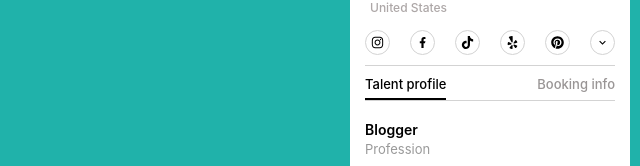
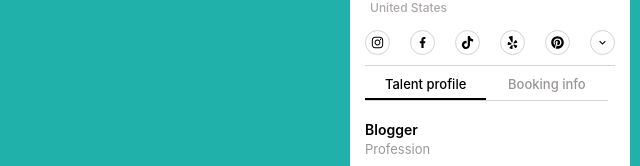
Before and after one commit to Zaibi727/Collection-of-Designs, a React (Create React App) app: page / in a window 1280 px wide. Shown: the part 466-632 px from the top of the page, without its empty margins (640-1280 px from the left). Built offline with nearby package versions, Linux system fonts and the light colour scheme.

Commit message:
tab error resolve

```diff
--- a/src/components/ModalWithTab/modalwithtab.module.css
+++ b/src/components/ModalWithTab/modalwithtab.module.css
@@ -81,11 +81,31 @@
     border-bottom: 1px solid lightgray;
 }
 .ttt{
-    font-size: 16px !important;
+    font-size: 14px !important;
     width: 50% !important;
     text-align: center !important;
 }
 /*--last-portion-portfoilio--instgram--*/
+.tabdiv{
+    width: 97%;
+    text-align: center !important;
+    display: flex;
+    justify-content: space-between;
+    border-bottom: 1px solid lightgray;
+    padding: 0px 0px;
+}
+.left{
+    font-size: 13px;
+    font-weight: 500;
+    cursor: pointer;
+    width: 50%;
+}
+.right{
+    cursor: pointer;
+    font-size: 13px;
+    font-weight: 500;
+    width: 50%;
+}
 *{
     padding: 0px;
     margin: 0px;
@@ -202,22 +222,6 @@
     padding: 10px 15px;
 
 }
-.tabdiv{
-    display: flex;
-    justify-content: space-between;
-    border-bottom: 1px solid lightgray;
-    padding: 0px 0px;
-}
-.left{
-    font-size: 13px;
-    font-weight: 500;
-    cursor: pointer;
-}
-.right{
-    cursor: pointer;
-    font-size: 13px;
-    font-weight: 500;
-}
 .heading{
     font-weight: 600;
     font-size: 13px;
```
